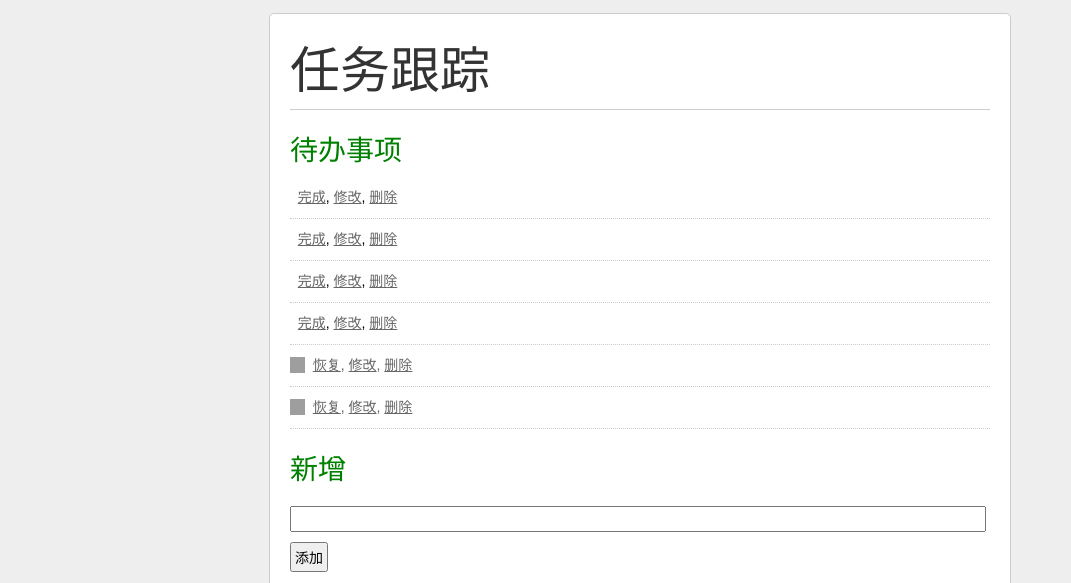
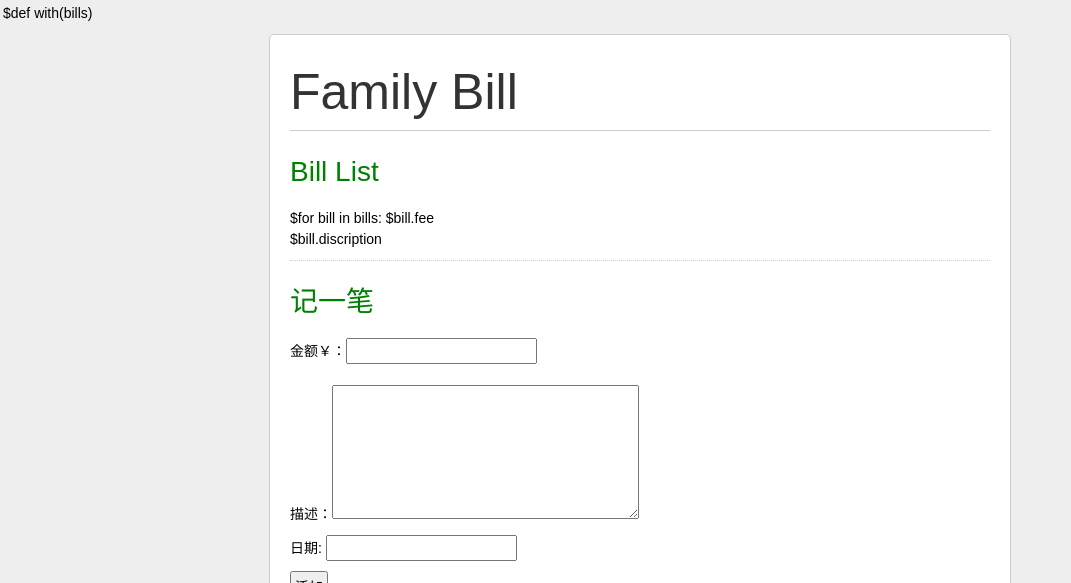
Before and after one commit to redfish88/FamilyBill, a Python web app: template templates/index.html in a window 1280 px wide. Shown: the top 583 px of the page, without its empty margins (0-1071 px from the left). Run offline with Jinja, Linux system fonts and the light colour scheme; the template is opened without the code that fills it, so the values that code supplies are empty; some libraries are stand-ins or nearby versions; grey boxes are pictures that could not be loaded.

Commit message:
周五一天的成果
重新整理目录，添加js文件，账单的显示及添加简单功能

```diff
--- /dev/null
+++ b/static/js/index.js
@@ -0,0 +1,7 @@
+    $(function() {
+        $( "#create_time" ).datepicker({
+            showButtonPanel: true,
+            dateFormat: 'yy-mm-dd'
+        });
+        $( "#create_time" ).datepicker($.datepick.regional['zh-CN']);
+    });
--- a/templates/index.html
+++ b/templates/index.html
@@ -1,17 +1,23 @@
+$def with(bills)
 
-<!DOCTYPE html PUBLIC "-//W3C//DTD XHTML 1.0 Transitional//EN" "http://www.w3.org/TR/xhtml1/DTD/xhtml1-transitional.dtd">
+
+<!DOCTYPE html>
 <html xmlns="http://www.w3.org/1999/xhtml">
 <head>
 <meta http-equiv="Content-Type" content="text/html; charset=utf-8" />
-<title>任务跟踪</title>
-<link href="../static/reset.css" rel="stylesheet" type="text/css" />
-<link href="../static/style.css" rel="stylesheet" type="text/css" />
+    <title>任务跟踪</title>
+    <link href="/static/css/reset.css" rel="stylesheet" type="text/css" />
+    <link href="/static/css/style.css" rel="stylesheet" type="text/css" />
+    <link rel="stylesheet" href="http://code.jquery.com/ui/1.9.1/themes/sunny/jquery-ui.css" />
+    <script src="http://code.jquery.com/jquery-1.8.2.js"></script>
+    <script src="http://code.jquery.com/ui/1.9.1/jquery-ui.js"></script>
+    <script src="/static/js/index.js"></script>
 </head>
 
 <body>
 <div class="page">
     <div class="header box">
-        <h1><a href="/">任务跟踪</a></h1>
+        <h1><a href="/">Family Bill</a></h1>
     </div>
 
     <div class="main box">
@@ -20,57 +26,23 @@
         <div class="box">
 
             <div class="box todos">
-                <h2 class="box">待办事项</h2>
+                <h2 class="box">Bill List</h2>
                 <ul>
                     <li >
-
-                        &nbsp;
-                        <a href="/todo/4/finish?status=yes">完成</a>,
-                        <a href="/todo/4/edit">修改</a>,
-                        <a href="/todo/4/delete" onclick="return confirm('删除以后不能恢复的，确定？')">删除</a>
-                    </li>
-                    <li >
-
-                        &nbsp;
-                        <a href="/todo/5/finish?status=yes">完成</a>,
-                        <a href="/todo/5/edit">修改</a>,
-                        <a href="/todo/5/delete" onclick="return confirm('删除以后不能恢复的，确定？')">删除</a>
-                    </li>
-                    <li >
-
-                        &nbsp;
-                        <a href="/todo/6/finish?status=yes">完成</a>,
-                        <a href="/todo/6/edit">修改</a>,
-                        <a href="/todo/6/delete" onclick="return confirm('删除以后不能恢复的，确定？')">删除</a>
-                    </li>
-                    <li >
-
-                        &nbsp;
-                        <a href="/todo/7/finish?status=yes">完成</a>,
-                        <a href="/todo/7/edit">修改</a>,
-                        <a href="/todo/7/delete" onclick="return confirm('删除以后不能恢复的，确定？')">删除</a>
-                    </li>
-                    <li class="finished">
-                        <del></del>
-                        &nbsp;
-                        <a href="/todo/8/finish?status=no">恢复</a>,
-                        <a href="/todo/8/edit">修改</a>,
-                        <a href="/todo/8/delete" onclick="return confirm('删除以后不能恢复的，确定？')">删除</a>
-                    </li>
-                    <li class="finished">
-                        <del></del>
-                        &nbsp;
-                        <a href="/todo/9/finish?status=no">恢复</a>,
-                        <a href="/todo/9/edit">修改</a>,
-                        <a href="/todo/9/delete" onclick="return confirm('删除以后不能恢复的，确定？')">删除</a>
+                        $for bill in bills:
+                            $bill.fee
+                            <p>$bill.discription</p>
                     </li>
                 </ul>
             </div>
 
             <div class="box post">
-                <h2>新增</h2>
-                <form action="/todo/new" method="post" id="post_new">
-                    <p><input type="text" name="title" class="long_txt" /></p>
+                <h2>记一笔</h2>
+                <form action="/new" method="post" id="post_new">
+                    金额￥：<input type='number' name='fee' />
+                    <br /><br />
+                    <p>描述：<textarea rows=6 cols=35 name='discription'></textarea></p>
+                    <p>日期: <input type="text" id="create_time" /></p>
                     <p><input type="submit" class="submit" value="添加" /></p>
                 </form>
             </div>
```
Also changed, not shown: config/config.py (+17 -0 lines), config/urls.py (added, +10 -0 lines), main.py (added, +38 -0 lines), controllers/__init__.py (added), static/css/reset.css (renamed from static/reset.css), static/css/style.css (renamed from static/style.css).
